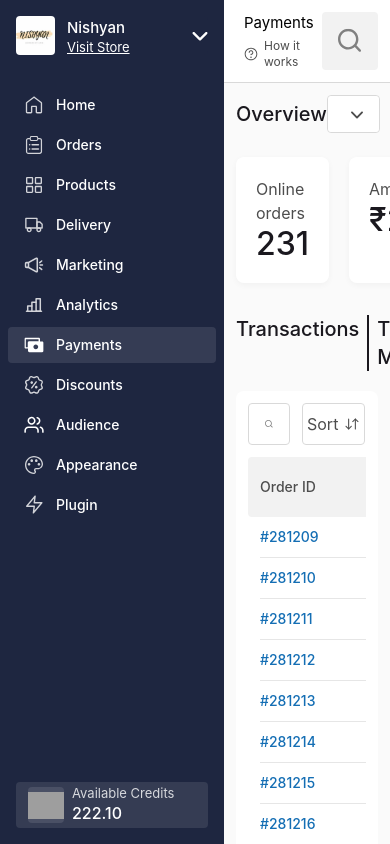
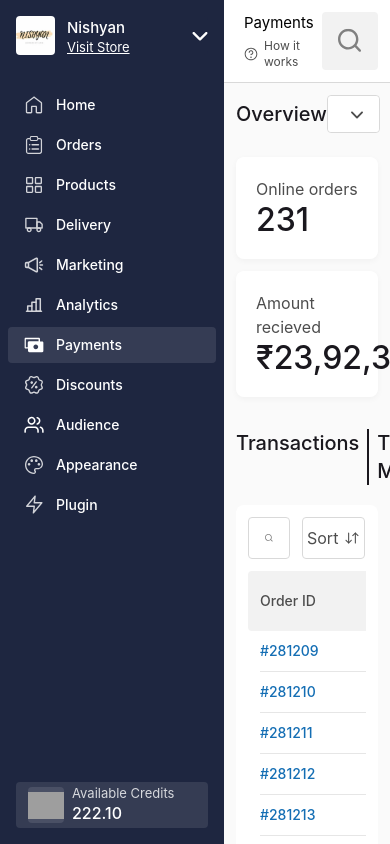
Before and after one commit to pranitmane/dukaan-assignment, a React (Vite) app: page /payments in a window 390 px wide. Built offline with nearby package versions, Linux system fonts and the light colour scheme; grey boxes are pictures that could not be loaded; a web font is replaced by a local one.

Commit message:
making it reponsive

```diff
--- a/src/components/paymetsPage/paymentStats.jsx
+++ b/src/components/paymetsPage/paymentStats.jsx
@@ -2,7 +2,7 @@
 
 export default function PaymentStats() {
     return (
-      <div className="flex flex-row gap-5 pb-8">
+      <div className="flex md:flex-row flex-col gap-3 md:gap-5 pb-8">
         <div className="flex-1 p-5 bg-Black100 shadow-base flex-col rounded-plus gap-4">
           <p className="text-Black30 text-lg1">Online orders</p>
           <p className="text-2xl text-Black12">231</p>
```
Also changed, not shown: src/assets/navBar/HamburgerMenu.svg.
